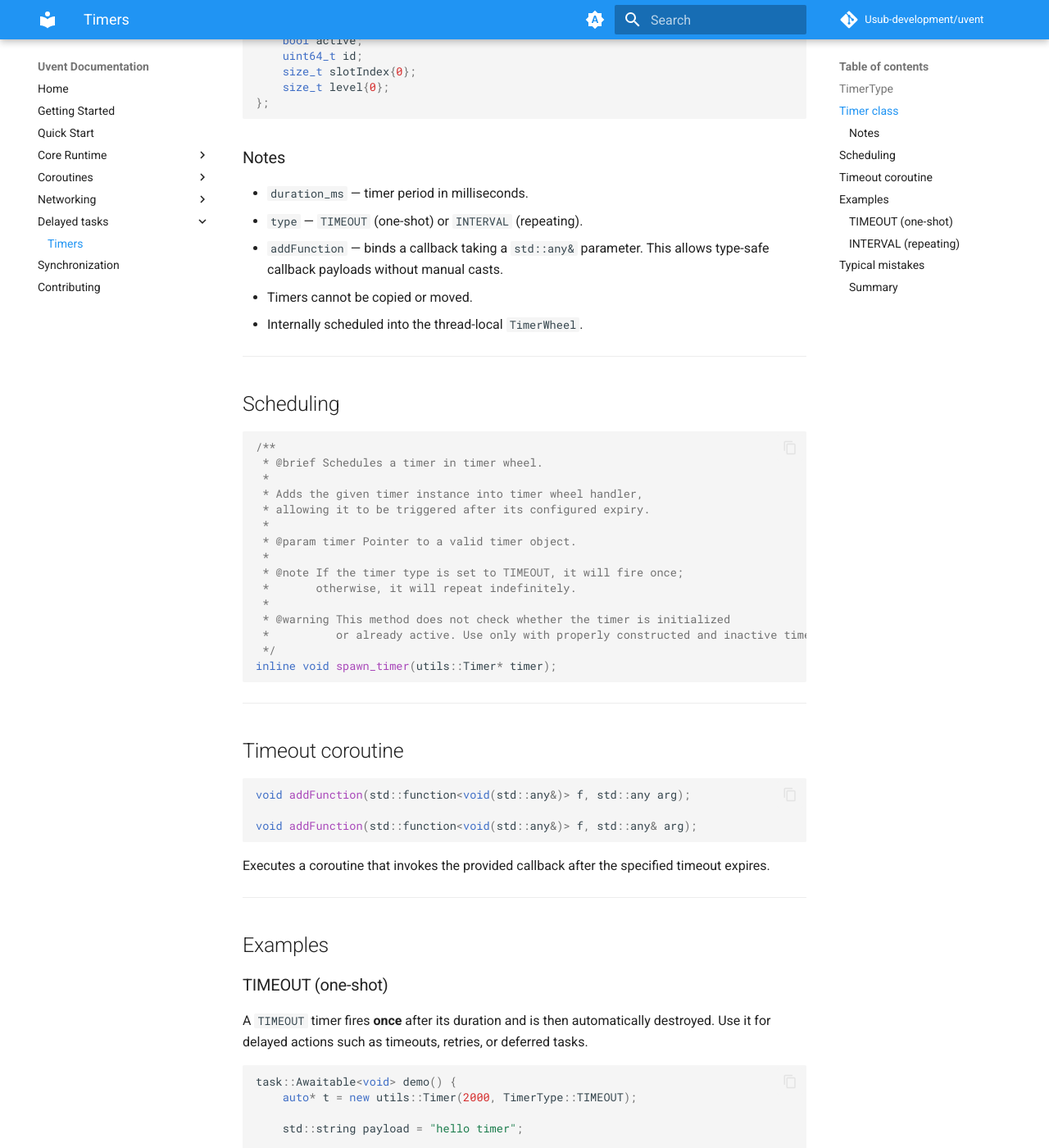
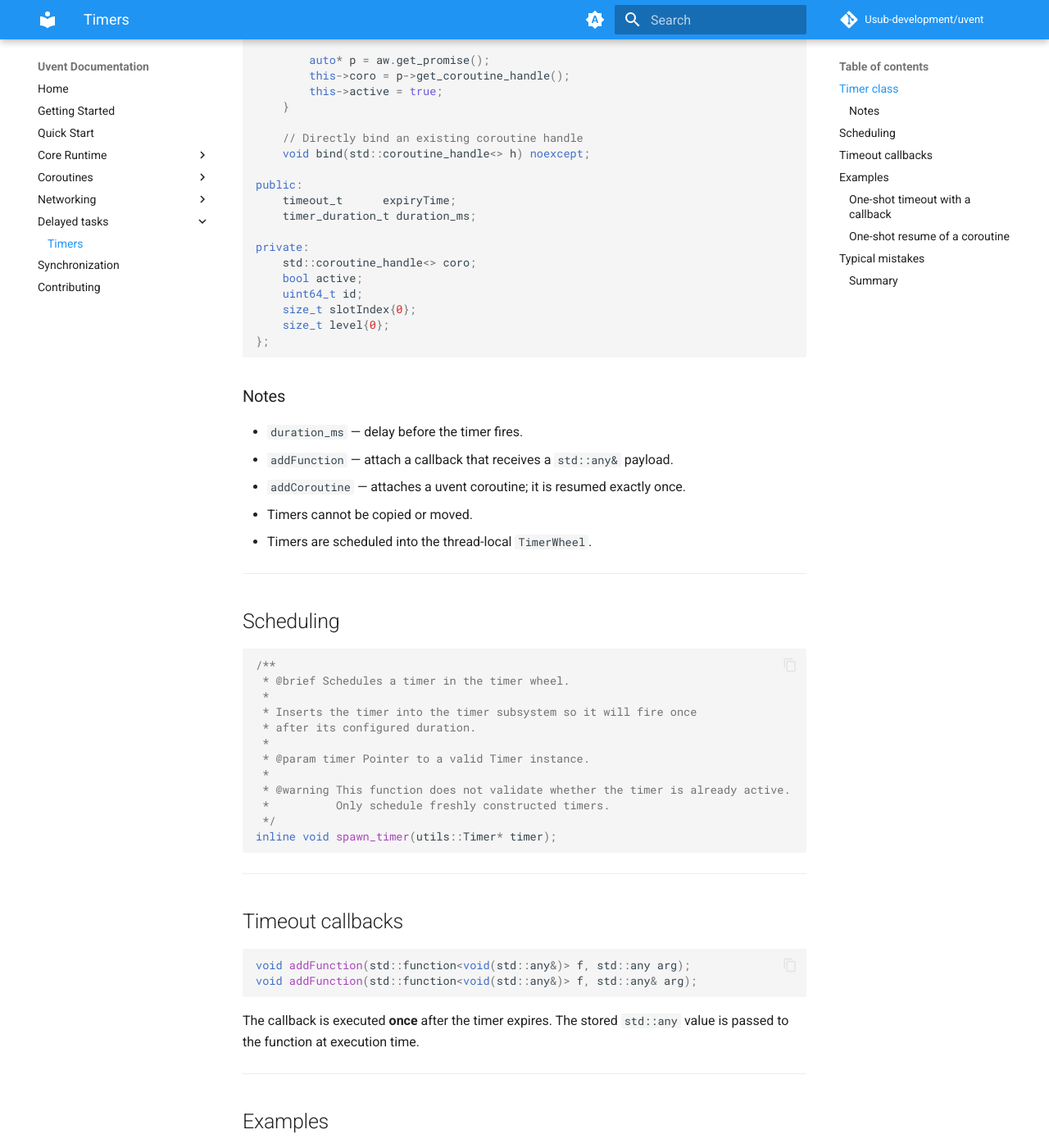
Before and after one commit to Usub-development/uvent, an MkDocs documentation site: the page built from docs/timers.md, in a window 1280 px wide and 1400 px high, scrolled down 920 px. Shown: the whole window at 82% size. Built offline with MkDocs 1.6.1 and Material for MkDocs 9.7.7, drawn with Linux system fonts in a browser that asks for light colours; comment, search, counter and statistics services are not loaded; some of the changed text lies outside the part shown.

Commit message:
changed timer api (removed interval timers to prevent any bugs with coroutine lifetime). added timer examples

````diff
--- a/docs/timers.md
+++ b/docs/timers.md
@@ -1,41 +1,54 @@
 # Timer API
 
-Timers in **uvent** are managed by the internal **TimerWheel**, providing high-performance scheduling for both one-shot
-and repeating events.
-Each timer is lightweight and coroutine-safe, integrating seamlessly into the event loop.
+Timers in **uvent** provide lightweight, coroutine-compatible one-shot scheduling.
+Each timer fires exactly **once**, after the configured delay, and integrates directly into the event loop.
 
----
-
-## TimerType
-
-```cpp
-enum TimerType {
-    TIMEOUT,   // fires once
-    INTERVAL   // fires repeatedly
-};
-```
+Timers are managed by the internal **TimerWheel**, which efficiently tracks large numbers of timeouts.
 
 ---
 
 ## Timer class
 
 ```cpp
-class alignas(32) Timer {
+class alignas(32) Timer
+{
 public:
-    explicit Timer(timer_duration_t duration, TimerType type = TIMEOUT);
+    friend class core::EPoller;
+    friend class TimerWheel;
+
+    explicit Timer(timer_duration_t duration);
 
     Timer(const Timer&) = delete;
     Timer& operator=(const Timer&) = delete;
     Timer(Timer&&) = delete;
     Timer& operator=(Timer&&) = delete;
 
+    // Bind a callback executed when the timer expires
     void addFunction(std::function<void(std::any&)> f, std::any arg);
     void addFunction(std::function<void(std::any&)> f, std::any& arg);
 
+    // Bind an Awaitable coroutine which will be resumed once
+    template <class AwaitableT>
+    void addCoroutine(AwaitableT&& aw)
+    {
+        using A = std::remove_reference_t<AwaitableT>;
+
+        static_assert(
+            requires(A a) { a.get_promise(); },
+            "Timer::addCoroutine expects usub::uvent::task::Awaitable<>-like type"
+        );
+
+        auto* p = aw.get_promise();
+        this->coro = p->get_coroutine_handle();
+        this->active = true;
+    }
+
+    // Directly bind an existing coroutine handle
+    void bind(std::coroutine_handle<> h) noexcept;
+
 public:
-    timeout_t expiryTime;
+    timeout_t      expiryTime;
     timer_duration_t duration_ms;
-    TimerType type;
 
 private:
     std::coroutine_handle<> coro;
@@ -48,12 +61,11 @@ private:
 
 ### Notes
 
-* `duration_ms` — timer period in milliseconds.
-* `type` — `TIMEOUT` (one-shot) or `INTERVAL` (repeating).
-* `addFunction` — binds a callback taking a `std::any&` parameter.
-  This allows type-safe callback payloads without manual casts.
+* `duration_ms` — delay before the timer fires.
+* `addFunction` — attach a callback that receives a `std::any&` payload.
+* `addCoroutine` — attaches a uvent coroutine; it is resumed exactly once.
 * Timers cannot be copied or moved.
-* Internally scheduled into the thread-local `TimerWheel`.
+* Timers are scheduled into the thread-local `TimerWheel`.
 
 ---
 
@@ -61,52 +73,46 @@ private:
 
 ```cpp
 /**
- * @brief Schedules a timer in timer wheel.
+ * @brief Schedules a timer in the timer wheel.
  *
- * Adds the given timer instance into timer wheel handler,
- * allowing it to be triggered after its configured expiry.
+ * Inserts the timer into the timer subsystem so it will fire once
+ * after its configured duration.
  *
- * @param timer Pointer to a valid timer object.
+ * @param timer Pointer to a valid Timer instance.
  *
- * @note If the timer type is set to TIMEOUT, it will fire once;
- *       otherwise, it will repeat indefinitely.
- *
- * @warning This method does not check whether the timer is initialized
- *          or already active. Use only with properly constructed and inactive timers.
+ * @warning This function does not validate whether the timer is already active.
+ *          Only schedule freshly constructed timers.
  */
 inline void spawn_timer(utils::Timer* timer);
 ```
 
 ---
 
-## Timeout coroutine
+## Timeout callbacks
 
 ```cpp
 void addFunction(std::function<void(std::any&)> f, std::any arg);
-
 void addFunction(std::function<void(std::any&)> f, std::any& arg);
 ```
 
-Executes a coroutine that invokes the provided callback after the specified timeout expires.
+The callback is executed **once** after the timer expires.
+The stored `std::any` value is passed to the function at execution time.
 
 ---
 
 ## Examples
 
-### TIMEOUT (one-shot)
-
-A `TIMEOUT` timer fires **once** after its duration and is then automatically destroyed.
-Use it for delayed actions such as timeouts, retries, or deferred tasks.
+### One-shot timeout with a callback
 
 ```cpp
 task::Awaitable<void> demo() {
-    auto* t = new utils::Timer(2000, TimerType::TIMEOUT);
+    auto* t = new utils::Timer(2000); // 2 seconds
 
     std::string payload = "hello timer";
 
     t->addFunction([](std::any& value) {
-        auto& str = std::any_cast<std::string&>(value);
-        std::cout << "Timer fired: " << str << std::endl;
+        auto& s = std::any_cast<std::string&>(value);
+        std::cout << "Timer fired: " << s << std::endl;
     }, payload);
 
     spawn_timer(t);
@@ -114,21 +120,18 @@ task::Awaitable<void> demo() {
 }
 ```
 
-### INTERVAL (repeating)
+---
 
-An `INTERVAL` timer fires repeatedly at a fixed rate until stopped or until the runtime shuts down.
-Keep the payload object alive for as long as the timer is active.
+### One-shot resume of a coroutine
 
 ```cpp
-task::Awaitable<void> demo() {
-    auto* t = new utils::Timer(1000, TimerType::INTERVAL);
+task::Awaitable<void> delayed() {
+    auto* t = new utils::Timer(1500);
 
-    auto payload = std::make_shared<std::string>("tick");
-
-    t->addFunction([](std::any& value) {
-        auto& msg = std::any_cast<std::shared_ptr<std::string>&>(value);
-        std::cout << "Timer fired: " << *msg << std::endl;
-    }, payload);
+    t->addCoroutine([]() -> task::Awaitable<void> {
+        std::cout << "Timer resumed coroutine" << std::endl;
+        co_return;
+    }());
 
     spawn_timer(t);
     co_return;
@@ -140,26 +143,26 @@ task::Awaitable<void> demo() {
 ## Typical mistakes
 
 !!! warning "Uninitialized timers"
-Always construct a `Timer` with a valid duration before calling `spawn_timer()`.
+Always construct a `Timer` using a valid duration.
 
 !!! warning "Active timers"
-Do not re-use a timer that is already active inside the TimerWheel.
+A timer must not be reused after scheduling; allocate a new one instead.
 
 !!! warning "Callback misuse"
-Ensure that the `std::any` argument passed to `addFunction()` remains valid until the timer fires.
+Ensure the `std::any` payload remains valid until firing (for example, avoid passing references to locals).
 
 !!! warning "Lifetime"
-Do **not** manually delete the `Timer` object — it is automatically cleaned up by the runtime when it expires or is
-cancelled.
+Do **not** manually delete a `Timer`.
+The runtime cleans it up after completion.
 
 ---
 
 ### Summary
 
-| Feature            | Description                                   |
-|--------------------|-----------------------------------------------|
-| `TIMEOUT`          | Fires once, then destroyed automatically      |
-| `INTERVAL`         | Fires repeatedly until runtime shutdown       |
-| `std::any` payload | Allows passing arbitrary typed data safely    |
-| `spawn_timer()`    | Inserts timer into the internal wheel         |
-| Thread-safe        | Works inside per-thread `TimerWheel` contexts |
+| Feature           | Description                                  |
+|-------------------|----------------------------------------------|
+| One-shot fire     | Timer always triggers exactly once           |
+| Callback support  | `addFunction(std::any&)`                     |
+| Coroutine support | `addCoroutine(Awaitable)` and `bind(handle)` |
+| `spawn_timer()`   | Schedules timer in thread-local wheel        |
+| Lightweight       | Designed for high-throughput timeout usage   |
````
Also changed, not shown: CMakeLists.txt (+13 -3 lines), 9 other files.
